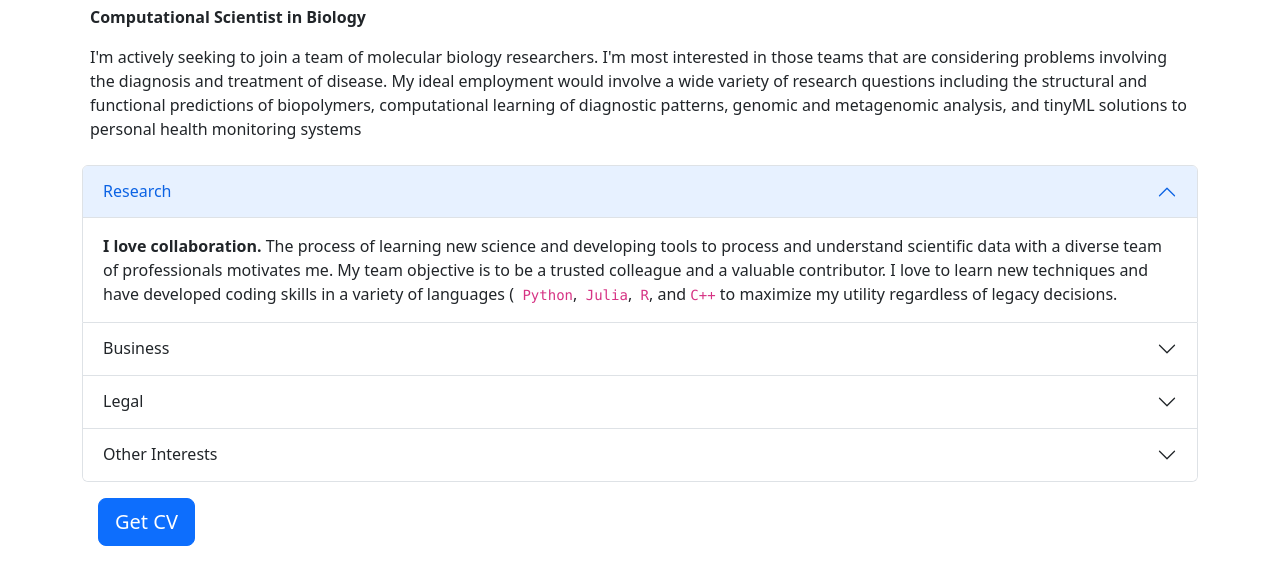
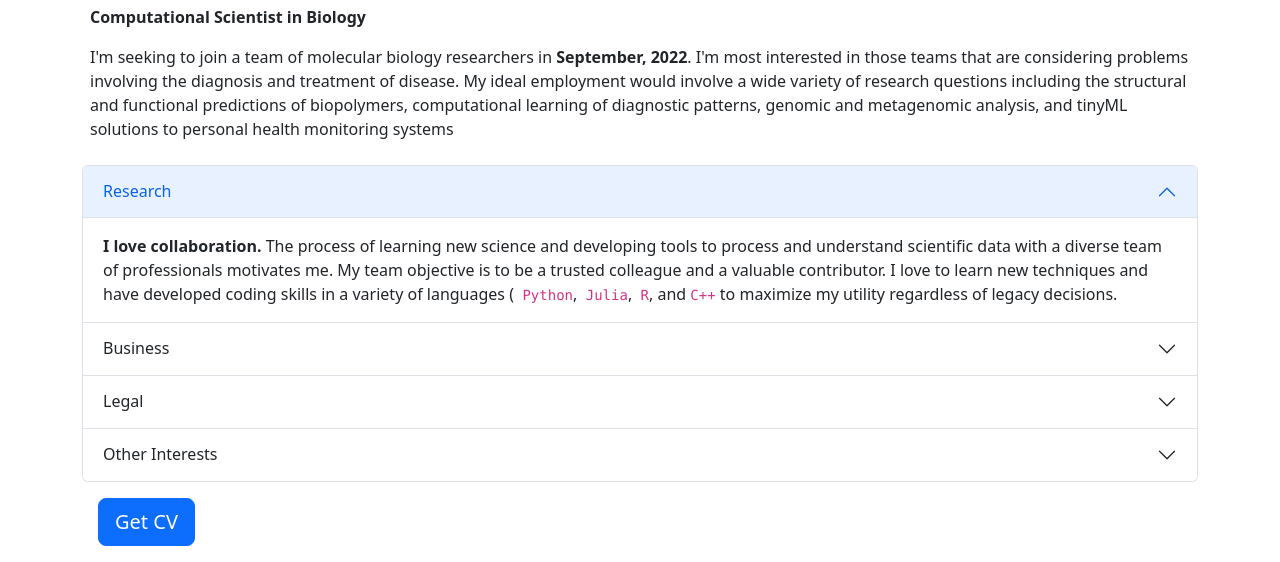
Before and after one commit to Jdbeck66/jimbeck, a plain HTML site: page index.html in a window 1280 px wide. Shown: the part 3142-3704 px from the top of the page. Drawn offline with nearby package versions, Linux system fonts and the light colour scheme.

Commit message:
add bold to statement

```diff
--- a/index.html
+++ b/index.html
@@ -159,7 +159,7 @@
             <div class="p-2">
                 <h3 class="p">James D. Beck</h3>
                 <p class="fw-semibold">Computational Scientist in Biology</p>
-                <p>I'm actively seeking to join a team of molecular biology researchers. I'm most interested in those teams that are considering problems involving the diagnosis and treatment of disease. My ideal employment would involve a wide variety of research questions including the structural and functional predictions of biopolymers, computational learning of diagnostic patterns, genomic and metagenomic analysis, and tinyML solutions to personal health monitoring systems</p>
+                <p>I'm seeking to join a team of molecular biology researchers in <b>September, 2022</b>. I'm most interested in those teams that are considering problems involving the diagnosis and treatment of disease. My ideal employment would involve a wide variety of research questions including the structural and functional predictions of biopolymers, computational learning of diagnostic patterns, genomic and metagenomic analysis, and tinyML solutions to personal health monitoring systems</p>
             </div>
 
             <div class="accordion" id="accordionExample">
```
